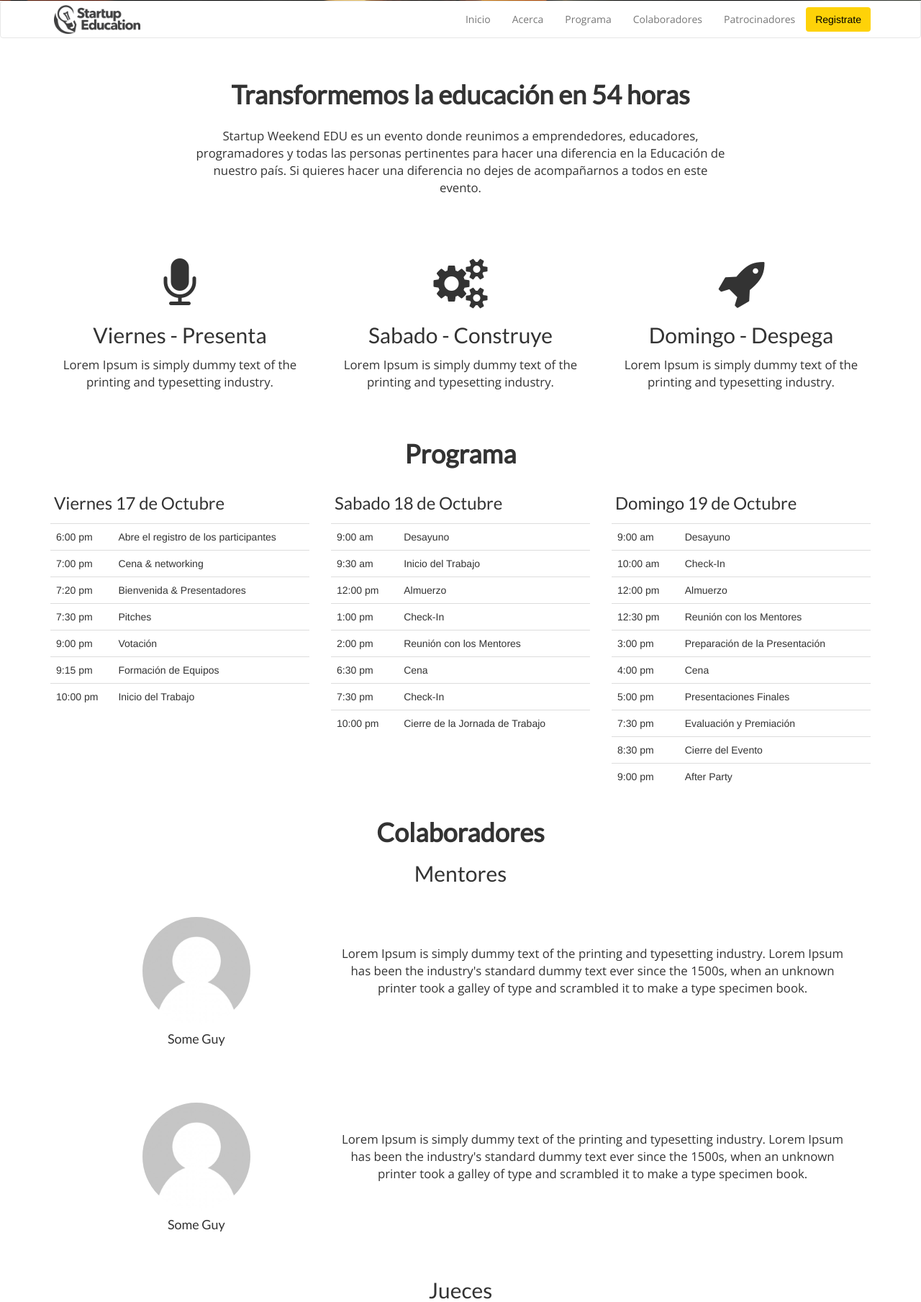
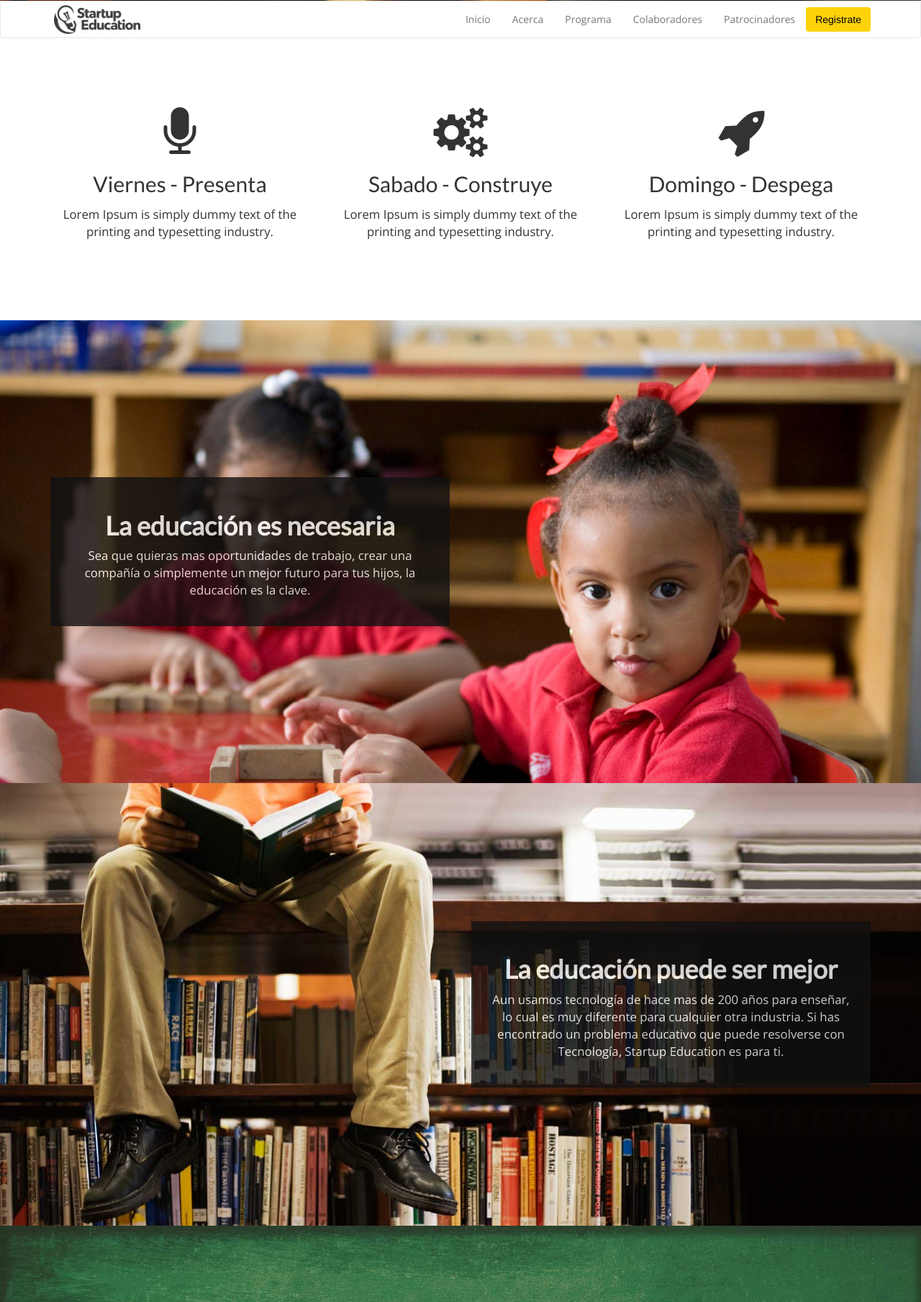
Before and after one commit to jeasoft/startupweekenddo, a Django app: page / in a window 1280 px wide. Shown: the part 812-2621 px from the top of the page at 72% size. Run offline with Django 3.2, Linux system fonts and the light colour scheme; some libraries are stand-ins or nearby versions.

Commit message:
added 3 new sections and did more styles

```diff
--- a/app/static/css/app.css
+++ b/app/static/css/app.css
@@ -132,8 +132,8 @@ p, a {
 .btn-yellow:active,
 .btn-yellow.active,
 .open .dropdown-toggle.btn-yellow {
-  color: #ffffff;
-  background-color: #000;
+  color: #000;
+  background-color: #E0BD0B;
   display: inline-block;
 }
 
@@ -157,6 +157,9 @@ p, a {
 
 /*Home content*/
 
+#about {
+  padding: 5% 0%;
+}
 
 #about h1,
 #about p  {
@@ -169,6 +172,7 @@ p, a {
 
 #program {
   height: 100%;
+  padding: 5% 0%;
 }
 
 #program h3 {
@@ -180,14 +184,18 @@ p, a {
 }
 
 #collaborators p {
-/*	margin: 3% 0%;*/
 	display: table-cell;
 	vertical-align: middle;
 	height: 150px;
 }
 
+
 #collaborators .row {
 	padding: 3%;
+}
+
+#organisers{
+  padding: 5% 0%;
 }
 
 .organiser {
@@ -214,3 +222,48 @@ p, a {
 	display: inline-block;
 	padding: 3%;
 }
+
+.section-redgirl {
+  background:url('../img/redgirl.jpg') no-repeat;
+  background-size: cover;
+  color: #fff;
+  height: 100%;
+  padding: 17% 0%;
+}
+
+.section-sittingman {
+  background:url('../img/sittingman.jpg') no-repeat;
+  background-size: cover;
+  color: #fff;
+  height: 100%;
+  padding: 15% 0%;
+
+}
+
+.box {
+  background-color: #111;
+  opacity: 0.8;
+  height: 100%;
+  padding: 5%;
+}
+
+.section-board {
+  background:url('../img/board.jpg') no-repeat;
+  background-size: cover;
+  color: #fff;
+  height: 100%;
+  padding: 12% 0%;
+
+}
+
+.section-board img {
+  width: 50%;
+  height: auto;
+}
+
+.credits {
+  font-size: 0.8em;
+  background-color: #000;
+  color: #f9f9f9;
+  padding: 10px 0px 5px 0px;
+}
--- a/app/templates/base.html
+++ b/app/templates/base.html
@@ -72,13 +72,6 @@
     <div id="about">
       <div class="container">
         <div class="row">
-          <div class="text-center col-sm-8 col-sm-offset-2">
-            <h1>Transformemos la educación en 54 horas</h1>
-            <p>Startup Weekend EDU es un evento donde reunimos a emprendedores, educadores, programadores y todas las personas pertinentes para hacer una diferencia en la Educación de nuestro país. Si quieres hacer una diferencia no dejes de acompañarnos a todos en este evento.
-            </p>
-          </div>
-        </div>
-        <div class="row">
           <div class="col-sm-4 text-center">
             <i class="fa fa-microphone fa-5x"></i>
             <h2>Viernes - Presenta</h2>
@@ -96,7 +89,49 @@
           </div>
         </div>
       </div><!-- /container -->
-    </div><!-- /acerca -->
+    </div><!-- /about -->
+
+    <div class="section-redgirl">
+      <div class="container">
+        <div class="row">
+          <div class="col-sm-6 col-xs-12">
+            <div class="box">
+              <h1 class="text-center">La educación es necesaria</h1>
+                <p class="text-center">Sea que quieras mas oportunidades de trabajo, crear una compañía o simplemente un mejor futuro para tus hijos, la educación es la clave.
+                </p>
+            </div><!-- /box -->
+          </div><!-- /col -->
+        </div><!-- row -->
+      </div><!-- container -->
+    </div><!-- /section-redboy -->
+
+    <div class="section-sittingman">
+      <div class="container">
+        <div class="row">
+          <div class="col-sm-6 col-sm-offset-6 col-xs-12">
+            <div class="box">
+              <h1 class="text-center">La educación puede ser mejor</h1>
+               <p class="text-center">Aun usamos tecnología de hace mas de 200 años para enseñar, lo cual es muy diferente para cualquier otra industria. Si has encontrado un problema educativo que puede resolverse con Tecnología, Startup Education es para ti.</p>
+            </div><!-- /box -->
+          </div><!-- col-sm-6 -->
+        </div><!-- row -->
+      </div><!-- container -->
+    </div><!-- /section-redboy -->
+
+    <div class="section-board">
+      <div class="container">
+        <div class="row">
+          <div class="col-sm-8 col-sm-offset-2 col-xs-12">
+          <div class="box">
+              <h1 class="text-center">Tu puedes mejorar la Educación</h1>
+               <p class="text-center">En Startup Education creamos emprendimientos educativos con personas de diferentes trasfondos. Así que si eres estudiante, profesor, desarrollador, diseñador, mercadologo o cualquier otra profesión eres mas que bienvenido. </p>
+               </div><!-- /box -->
+          </div><!-- col-sm-6 -->
+        </div><!-- row -->
+      </div><!-- container -->
+    </div><!-- /section-redboy -->
+
+
 
     <div id="program">
       <div class="container">
@@ -246,11 +281,11 @@
           <h2>Jueces</h2>
             <div class="row">
               <div class="collaborator col-sm-4 text-center">
-                <img src="{% static 'img/organizers/avatar.png' %}" class="img-circle">
-                <h4>Some Guy</h4>
+                <img src="{% static 'img/judges/darwin.jpg' %}" class="img-circle">
+                <h4>Darwin Caraballo</h4>
               </div>
               <div class="col-sm-8">
-                <p>Lorem Ipsum is simply dummy text of the printing and typesetting industry. Lorem Ipsum has been the industry's standard dummy text ever since the 1500s, when an unknown printer took a galley of type and scrambled it to make a type specimen book.</p>
+                <p>Darwin es el actual Director Ejecutivo de la organización EDUCA, Acción Empresarial por la Educación, la cual representa al sector privado en temas de educación. Desde 2008 a la fecha se ha venido desempeñando como asesor de diversos gobiernos de latinoamérica, y prestando servicios como consultor senior del Banco Interamericano de Desarrollo (BID), Naciones Unidas (UN) y Unión Europea en temas de educación.</p>
               </div>
             </div><!-- /row -->
             <div class="row">
@@ -327,11 +362,21 @@
 
     <div class="footer">
       <div class="container">
-        <div class="col-sm-4 text-center">
+        <div class="col-sm-4 col-sm-offset-4 text-center">
           <h1>Siguenos</h1>
           <i class="fa fa-facebook-square fa-4x fa-inverse social-icon"></i>
-          <i class="fa fa-twitter-square fa-4x fa-inverse social-icon"></i>
-          <i class="fa fa-envelope-square fa-4x fa-inverse social-icon"></i>
+          <a href="https://twitter.com/startupedudo"><i class="fa fa-twitter-square fa-4x fa-inverse social-icon"></i></a>
+          <a href="mailto:info@startupeducation.do"><i class="fa fa-envelope-square fa-4x fa-inverse social-icon"></i></a>
+        </div>
+      </div>
+    </div>
+
+    <div class="credits">
+      <div class="container">
+        <div class="row">
+          <div class="col-sm-12">
+            <p class="pull-right">Desarrollado por <a href="http://stancedata.com">Stance Data</a></p>
+          </div>
         </div>
       </div>
     </div>
```
Also changed, not shown: app/static/img/board.jpg (added), app/static/img/judges/darwin.jpg (added), app/static/img/laptop.jpg (deleted), app/static/img/redgirl.jpg (added), app/static/img/sittingman.jpg (added), app/static/img/swintec.jpg (deleted), app/static/img/swintec1.jpg (deleted), app/static/img/swintec2.jpg (deleted), app/static/img/white-logo.png (added).
